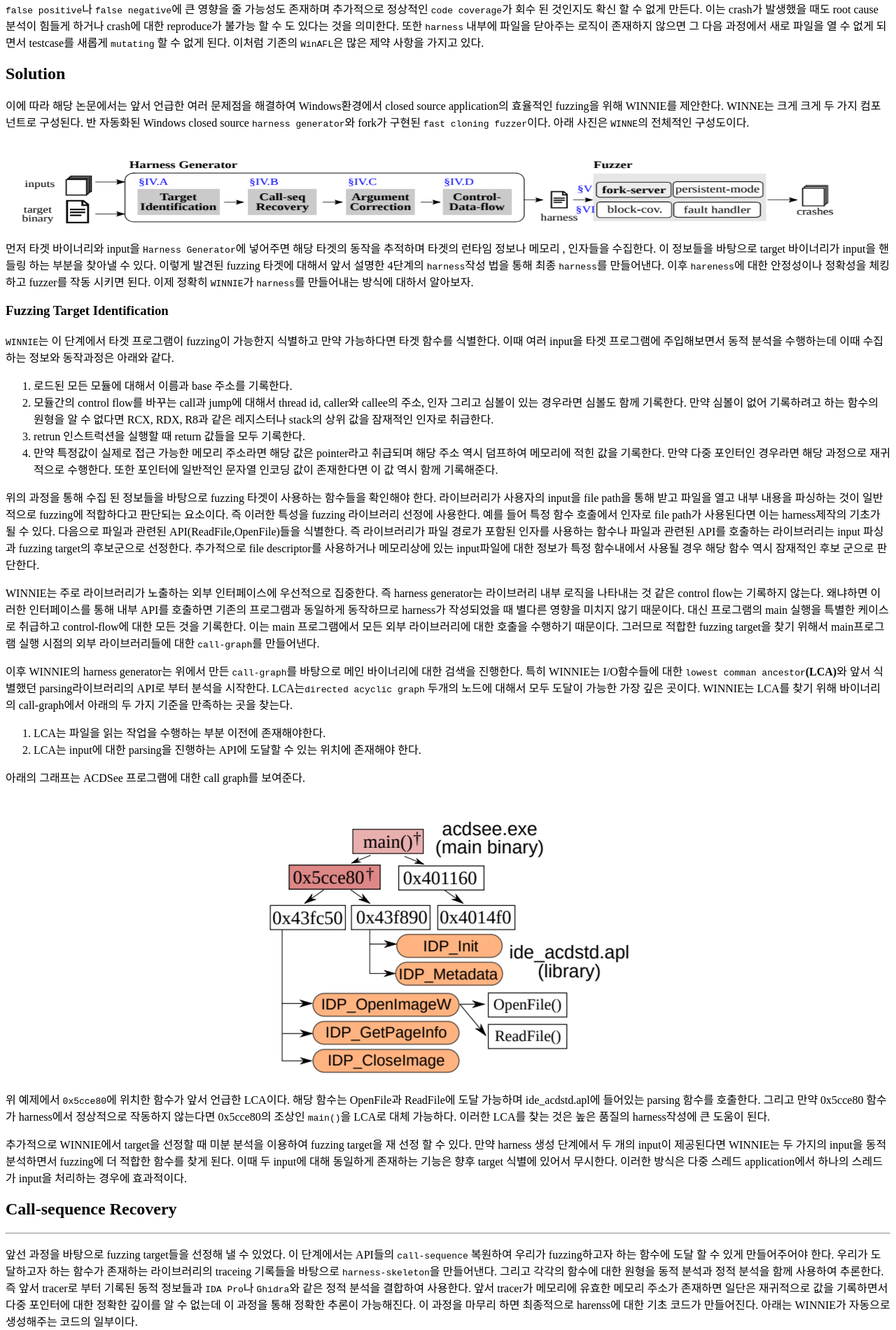
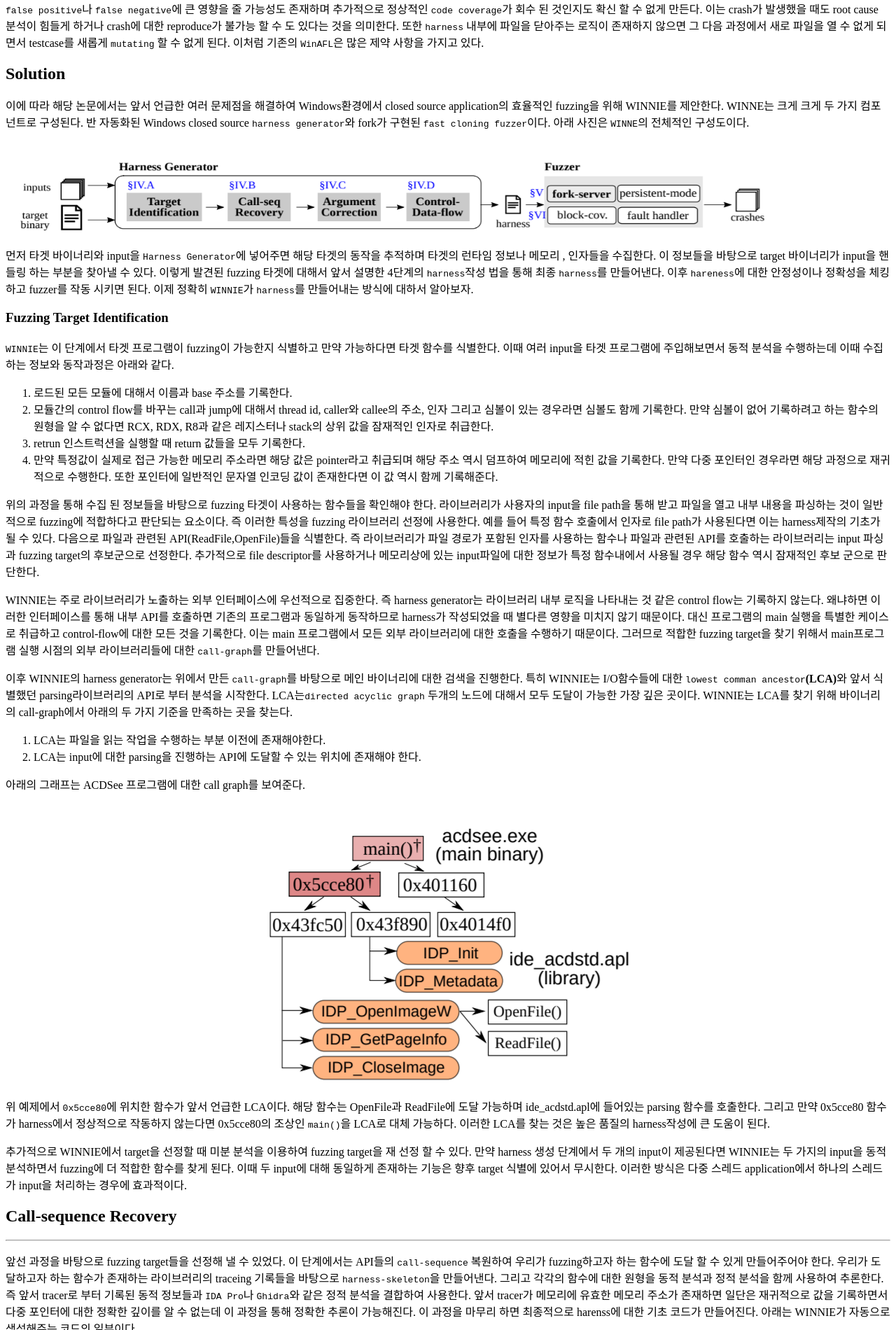
Before and after one commit to abysslab/abysslab.github.io, a Jekyll site: the page built from _posts/2022-04-02-WINNIE.md, in a window 1280 px wide. Shown: the part 2030-3930 px from the top of the page at 70% size. Built offline with Jekyll 4.4.1, drawn with Linux system fonts in a browser that asks for light colours.

Commit message:
Update 2022-04-02-WINNIE.md

````diff
--- a/_posts/2022-04-02-WINNIE.md
+++ b/_posts/2022-04-02-WINNIE.md
@@ -79,7 +79,7 @@
 ---
 이에 따라 해당 논문에서는 앞서 언급한 여러 문제점을 해결하여 Windows환경에서 closed source application의 효율적인 fuzzing을 위해 WINNIE를 제안한다. WINNE는 크게 크게 두 가지 컴포넌트로 구성된다.  반 자동화된 Windows closed source ```harness generator```와 fork가 구현된 `fast cloning fuzzer`이다. 아래 사진은 `WINNE`의 전체적인 구성도이다.
 
-![Untitled](https://raw.githubusercontent.com/abysslab/abysslab.github.io/main/img/WINNIE1.png){: height="120px" width="1200px"}
+![Untitled](https://raw.githubusercontent.com/abysslab/abysslab.github.io/main/img/WINNIE1.png){: height="130px" width="1100px"}
 
 먼저 타겟 바이너리와 input을 ```Harness Generator```에 넣어주면 해당 타겟의 동작을 추적하며 타겟의 런타임 정보나 메모리 , 인자들을 수집한다. 이 정보들을 바탕으로 target 바이너리가 input을 핸들링 하는 부분을 찾아낼 수 있다. 이렇게 발견된 fuzzing 타겟에 대해서 앞서 설명한 4단계의 ```harness```작성 법을 통해 최종 ```harness```를 만들어낸다. 이후 ```hareness```에 대한 안정성이나 정확성을 체킹하고 fuzzer를 작동 시키면 된다. 이제 정확히 `WINNIE`가 `harness`를 만들어내는 방식에 대하서 알아보자.
 
````
